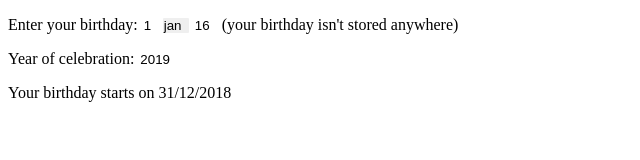
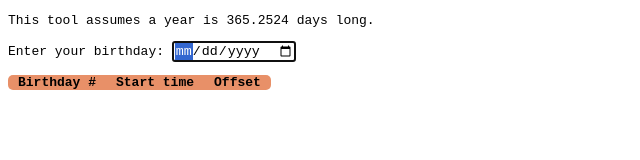
Before and after one commit to SheepTester/calculator, a plain HTML site: page leapday/index.html in a window 1280 px wide. Shown: the whole page, without its empty margins (0-640 px from the left). Drawn offline with Linux system fonts and the light colour scheme.

Commit message:
leap day offset calculator finally

```diff
--- a/leapday/index.html
+++ b/leapday/index.html
@@ -1,128 +1,82 @@
 <!DOCTYPE html>
-<html>
+<html lang="en">
   <head>
     <title>Leap day offset calculator</title>
     <meta charset="UTF-8">
+    <meta name="description" content="Years are not exactly 365 days long, so your birthday gets offset every year."/>
+    <meta name="viewport" content="width=device-width, initial-scale=1"/>
+    <link rel="stylesheet" type="text/css" href="../../sheep3.css">
+    <script src="../../sheep3.js" charset="utf-8"></script>
     <style>
-      input[type=number]::-webkit-inner-spin-button, input[type=number]::-webkit-outer-spin-button {
-        -webkit-appearance: none;
-        margin: 0;
+      body {
+        font-family: monospace;
       }
-      select::-ms-expand {
-        display: none;
+      table {
+        border-collapse: collapse;
+        border-radius: 5px;
+        overflow: hidden;
       }
-      select {
-        -webkit-appearance: none;
-        -moz-appearance: none;
-        text-indent: 1px;
-        text-overflow: '';
+      thead {
+        background-color: #e89068;
       }
-      input, select {
-        border: none;
-        border-radius: 1px;
+      tbody tr {
+        background-color: #f3e4dd;
       }
-      input:hover, select:hover {
-        background: rgba(0,0,0,0.05);
+      tbody tr:nth-child(2n) {
+        background-color: #ffdbca;
       }
-      input:focus, select:focus {
-        box-shadow: 0 0 0 2px rgba(0,171,213,0.4);
-      }
-      #hi {
-        margin: 0;
-        color: transparent;
-        display: inline;
+      td, th {
+        padding: 0 10px;
       }
     </style>
   </head>
   <body>
-    <p>Enter your birthday:
-    <input id="date" type="number" value="1"/>
-    <select id="month">
-      <option value="0" selected>jan</option>
-      <option value="1">feb</option>
-      <option value="2">mar</option>
-      <option value="3">apr</option>
-      <option value="4">may</option>
-      <option value="5">jun</option>
-      <option value="6">jul</option>
-      <option value="7">aug</option>
-      <option value="8">sep</option>
-      <option value="9">oct</option>
-      <option value="10">nov</option>
-      <option value="11">dec</option>
-    </select>
-    <input id="year" type="number" value="16"/> (your birthday isn't stored anywhere)</p>
-    <p>Year of celebration: <input type="number" id="now"></p>
-    <p id='result'></p>
-    <p id="hi"></p>
-
-    <script src="../../sheep.js"></script>
+    <p>This tool assumes a year is 365.2524 days long.</p>
+    <p><label for="date">Enter your birthday: </label><input type="date" id="date" autofocus></p>
+    <table>
+      <thead>
+        <tr>
+          <th>Birthday #</th>
+          <th>Start time</th>
+          <th>Offset</th>
+        </tr>
+      </thead>
+      <tbody id="output"></tbody>
+    </table>
     <script>
-document.querySelector('#now').value=new Date().getFullYear();
-updateWidth('date');
-updateWidth('year');
-updateWidth('now');
-document.querySelector('#date').onchange=function(){
-  var val=Number(document.querySelector('#date').value);
-  if (val>31) document.querySelector('#date').value="31";
-  else if (val<1) document.querySelector('#date').value="1";
-  updateWidth('date');
-}
-var change=e=>newbday(),s=document.querySelectorAll('input');
-for (var i=0;i<s.length;i++) s[i].addEventListener("change",change,false);
-document.querySelector('#month').addEventListener("change",change,false);
-document.querySelector('#date').onkeyup=function(){
-  updateWidth('date');
-}
-document.querySelector('#year').onkeyup=function(){
-  updateWidth('year');
-}
-document.querySelector('#now').onkeyup=function(){
-  updateWidth('now');
-}
-function updateWidth(id) {
-  document.querySelector('#hi').innerHTML=document.querySelector('#'+id).value;
-  document.querySelector('#'+id).style.width=(document.querySelector('#hi').getBoundingClientRect().width+5)+"px";
-}
-function isLY(y) {
-  return (y%4==0&&y%100!=0)||y%400==0;
-}
-function calculate() {
-  var today=new Date(),
-  d=Number(document.querySelector('#date').value),
-  m=Number(document.querySelector('#month').value)+1,
-  y=Number(document.querySelector('#year').value),
-  n=Number(document.querySelector('#now').value),
-  offset=0; // time difference caused by early year ends and leap days
-  if (y<100) {
-    if (y<=today.getFullYear()-2000) y+=2000;
-    else y+=1900;
+const MS_PER_YEAR = 365.2524 * 24 * 60 * 60 * 1000;
+const date = document.getElementById('date');
+const output = document.getElementById('output');
+date.addEventListener('change', e => {
+  output.innerHTML = '';
+  if (date.value) {
+    const [year, month, day] = date.value.split('-').map(Number);
+    const milliseconds = new Date(year, month - 1, day).getTime();
+    const fragment = document.createDocumentFragment();
+    for (let i = 0; i <= 100; i++) {
+      const row = document.createElement('tr');
+      const birthday = new Date(milliseconds + MS_PER_YEAR * i);
+      const nth = document.createElement('td');
+      nth.textContent = `Birthday #${i.toString().padStart(3, '0')}`;
+      row.appendChild(nth);
+      const start = document.createElement('td');
+      start.textContent = birthday.toString();
+      row.appendChild(start);
+      const offsetDisplay = document.createElement('td');
+      const offset = birthday.getTime() - new Date(year + i, month - 1, day).getTime();
+      const offsetTime = Math.abs(offset);
+      const offsetHours = Math.floor(offsetTime / 3600000).toString().padStart(2, '0');
+      const offsetMinutes = Math.floor(offsetTime / 60000 % 60).toString().padStart(2, '0');
+      const offsetSeconds = Math.floor(offsetTime / 1000 % 60).toString().padStart(2, '0');
+      const offsetMS = (offsetTime % 1000).toString().padStart(3, '0');
+      offsetDisplay.textContent = (offset < 0 ? '-' : offset > 0 ? '+' : '±')
+        + `${offsetHours}:${offsetMinutes}:${offsetSeconds}.${offsetMS}`;
+      row.appendChild(offsetDisplay);
+      fragment.appendChild(row);
+    }
+    output.appendChild(fragment);
   }
-  if (n<100) {
-    if (n<=today.getFullYear()-2000) n+=2000;
-    else n+=1900;
-  }
-  /*if (y===n) return 'No difference.';
-  else*/ if (y>n) return 'You hadn\'t existed yet.';
-  else if (d!==29||m!==2) {
-    if (m<3) y--,n--;
-    for (var i=y+1;i<=n;i++) {
-      offset-=2500;
-      if (isLY(i)) offset+=10000;
-    }
-    return {o:-offset/10000,y:n,m:m,d:d};
-  }
-  else return 'happy new year';
-}
-function newbday() {
-  var r=calculate(),
-  res=document.querySelector('#result'),
-  monthlengths=[31,31,isLY(r.y)?29:28,31,30,31,30,31,31,30,31,30,31];
-  if (typeof r==='string') res.textContent=r;
-  else res.textContent=`Your birthday starts on ${r.o<0?(r.d===1?monthlengths[r.m-1]:r.d-1):r.d}/${r.o<0&&r.d===1?(r.m===1?r.m+11:r.m-1):r.m}/${/*r.o<0&&r.d===1&&r.m===1?r.y-1:*/r.y}`;
-  if (typeof r==='object') SHEEP.notify(JSON.stringify(r));
-}
-document.body.onload=newbday;
+});
     </script>
   </body>
 </html>
```
